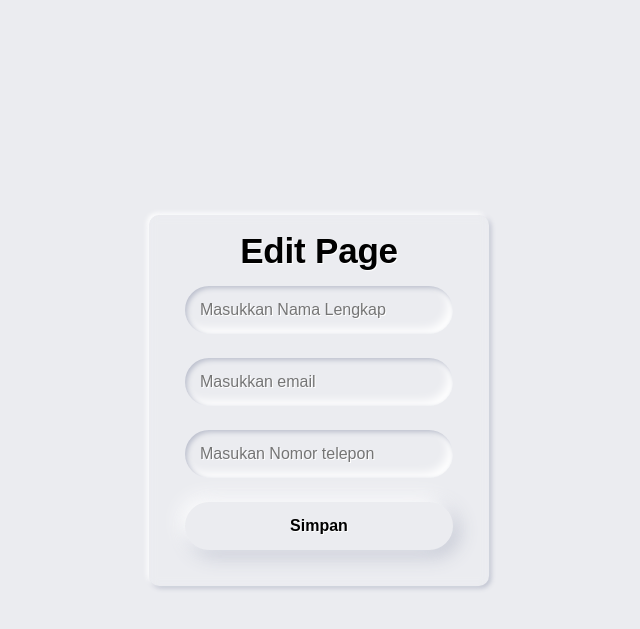
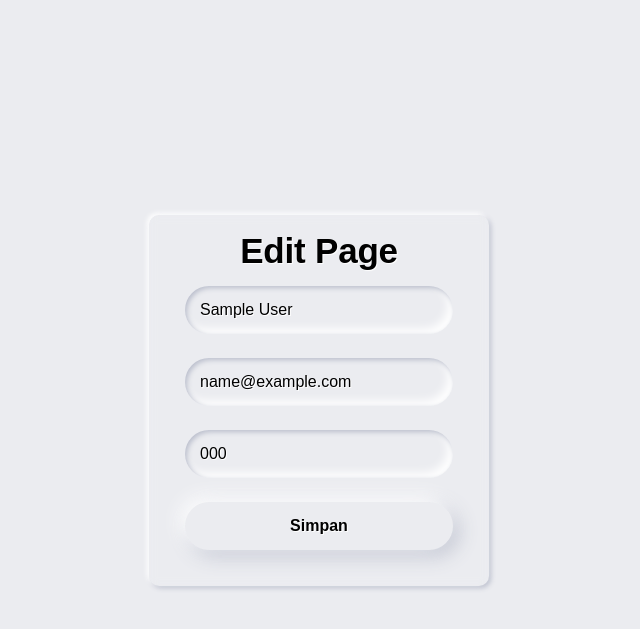
Before and after one commit to ardhikaxx/Angkasa_Website, a PHP site: page /admin/edit.php?id=1 in a window 1280 px wide. Shown: the top 629 px of the page, without its empty margins (321-961 px from the left). Run offline with PHP 8.4, Linux system fonts and the light colour scheme; tables that the repository leaves empty or names only in its code hold one stand-in row (values such as "Sample post").

Commit message:
back end form edit data user

```diff
--- a/admin/edit.php
+++ b/admin/edit.php
@@ -1,3 +1,9 @@
+<?php
+$koneksi = mysqli_connect("localhost", "root", "", "angkasa");
+if (!$koneksi) {
+    die("Koneksi gagal: " . mysqli_connect_error());
+}
+?>
 <!DOCTYPE html>
 <html lang="en">
 <head>
@@ -111,17 +117,32 @@
         <form action="edit.php" method="POST" class="edit-container">
             <div class="segment">
                 <h1>Edit Page</h1>
+                <?php
+                if(isset($_POST['simpan'])){
+                        $userMail=$_POST['txt_email'];
+                        $userNohp=$_POST['txt_phone'];
+                        $userName=$_POST['txt_nama'];
+
+                        $query="UPDATE user SET nama_lengkap='$userName', email='$userMail',no_hp='$userNohp' WHERE email ='$userMail'";
+                        $result=mysqli_query($koneksi,$query);
+                        header('Location:settings.php');
+                    }
+                $id = isset($_GET['id']) ? $_GET['id'] : null;
+                $query=mysqli_query($koneksi,"SELECT * FROM user where id_user='$id'");
+                $data=mysqli_fetch_array($query);
+                ?>
             </div>
             <label class="nama-lengkap">
-                <input type="text" placeholder="Masukkan Nama Lengkap" name="txt_nama" autocomplete="off">
+                <input type="text" name="txt_nama" autocomplete="off" value ="<?php echo $data ['nama_lengkap'];?>">
             </label>
             <label class="email">
-                <input type="email" placeholder="Masukkan email" name="txt_email" autocomplete="off">
+                <input type="email" name="txt_email" autocomplete="off" value ="<?php echo $data ['email'];?>" readonly>
             </label>
             <label class="nomer-telp">
-                <input type="text" placeholder="Masukan Nomor telepon" name="txt_phone" id="phoneInput" autocomplete="off">
+                <input type="text" name="txt_phone" id="phoneInput" autocomplete="off" value ="<?php echo $data ['no_hp'];?>">
             </label>
             <button class="btn-simpan" type="submit" name="simpan" value="Simpan">Simpan</button>
+
         </form>
     </div>
 </body>
```
